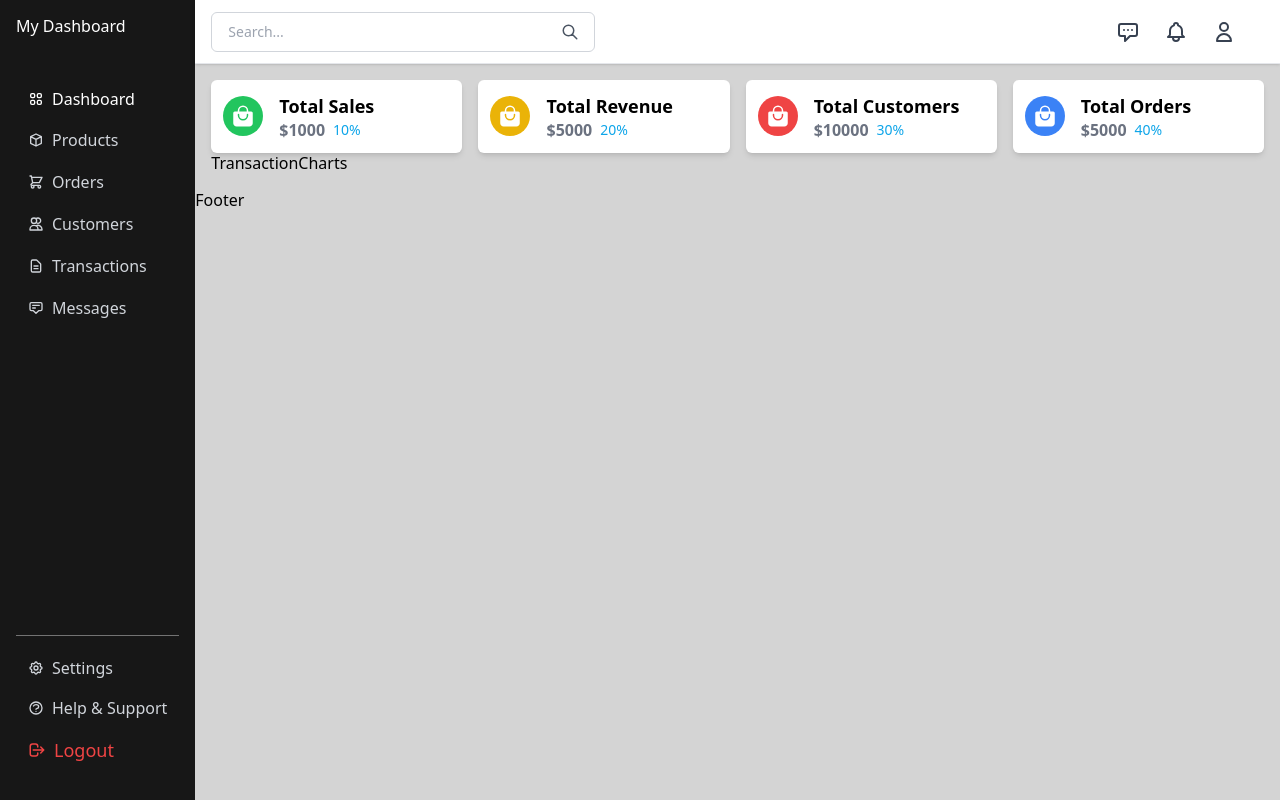
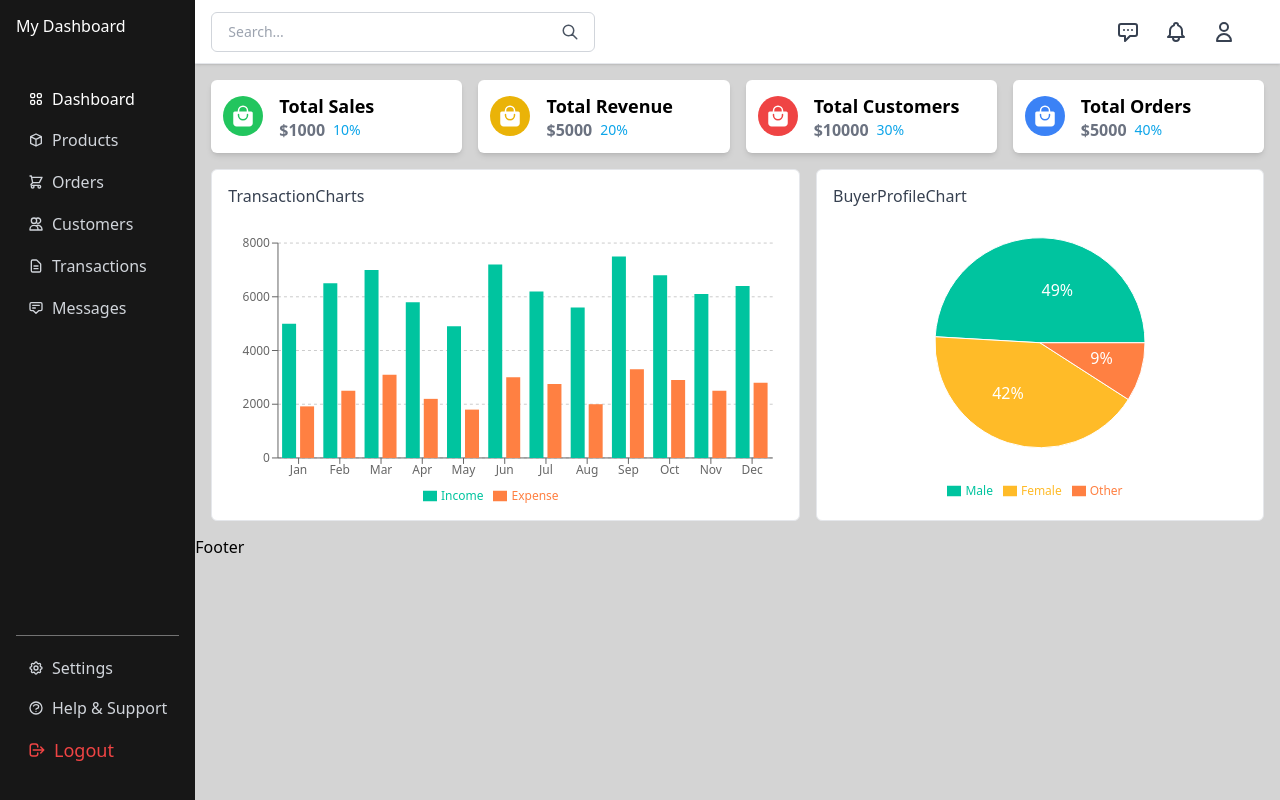
Before and after one commit to gaurab-magar/Dashboard, a React (Create React App) app: page / in a window 1280 px wide. Built offline with nearby package versions, Linux system fonts and the light colour scheme.

Commit message:
Recharts libraries added

```diff
--- a/package.json
+++ b/package.json
@@ -12,6 +12,7 @@
     "react-icons": "^5.3.0",
     "react-router-dom": "^6.27.0",
     "react-scripts": "5.0.1",
+    "recharts": "^2.13.3",
     "web-vitals": "^2.1.4"
   },
   "scripts": {
--- /dev/null
+++ b/src/components/BuyerProfileChart.js
@@ -0,0 +1,57 @@
+import React from 'react';
+import { Cell, Legend, Pie, PieChart, ResponsiveContainer } from 'recharts';
+
+const data = [
+    {
+        name:'Male',value: 540
+    },
+    {
+        name:'Female',value: 460
+    },
+    {
+        name:'Other',value: 100
+    }
+]
+
+const RADIAN = Math.PI / 180
+const COLORS = ['#00C49F','#FFBB28','#FF8042']
+
+const renderCustomizedLabel =({cx, cy ,midAngle, innerRadius, outerRadius, percent })=>{
+    const radius = innerRadius +(outerRadius - innerRadius) * 0.5
+    const x = cx + radius * Math.cos(-midAngle * RADIAN);
+    const y = cy + radius * Math.sin(-midAngle * RADIAN);
+
+    return(
+        <text x={x} y={y} fill="white" textAnchor={x > cx ? 'start' : 'end'} dominantBaseline={'central'} fontSize={16}>
+            {`${(percent * 100).toFixed(0)}%`}
+        </text>
+    )
+}
+const BuyerProfileChart = () => {
+  return (
+    <div className='w-[28rem] h-[22rem] bg-white p-4 rounded-md border border-gray-200 flex flex-col'>
+        <strong className='font-medium text-gray-700'>BuyerProfileChart</strong>
+        <div className='w-full mt-4 flex-1 text-xs'>
+        <ResponsiveContainer width='100%' height='100%'>
+            <PieChart width={730} height={250}>
+                <Pie data={data}
+                    dataKey="value"
+                    labelLine={false}
+                    label={renderCustomizedLabel}
+                    cx="50%"
+                    cy="45%"
+                    outerRadius={105}
+                    fill="#8884d8" >
+                    {data.map((_,index)=>(
+                        <Cell key={`cell-${index}`} fill={COLORS[index % COLORS.length]} />
+                    ))}
+                </Pie>
+                <Legend />
+            </PieChart>
+        </ResponsiveContainer>
+        </div>
+    </div>
+  )
+}
+
+export default BuyerProfileChart
--- a/src/components/Dashboard.js
+++ b/src/components/Dashboard.js
@@ -1,12 +1,16 @@
 import React from 'react'
 import DashboardStatcGrid from './DashboardStatcGrid'
 import TransactionCharts from './TransactionCharts'
+import BuyerProfileChart from './BuyerProfileChart'
 
 const Dashboard = () => {
   return (
-   <div>
+   <div className='flex flex-col gap-4' >
       <DashboardStatcGrid />
-      <TransactionCharts />
+      <div className='flex flex-row gap-4 w-full' >
+        <TransactionCharts />
+        <BuyerProfileChart />
+      </div>
    </div>
   )
 }
--- a/src/components/TransactionCharts.js
+++ b/src/components/TransactionCharts.js
@@ -1,8 +1,94 @@
 import React from 'react'
+import { ResponsiveContainer, BarChart, Bar, XAxis, YAxis, CartesianGrid, Tooltip, Legend } from 'recharts'
+
+const data = [
+  {
+    name: 'Jan',
+    Expense: 1920,
+    Income: 5000,
+  },
+  {
+    name: 'Feb',
+    Expense: 2500,
+    Income: 6500,
+  },
+  {
+    name: 'Mar',
+    Expense: 3100,
+    Income: 7000,
+  },
+  {
+    name: 'Apr',
+    Expense: 2200,
+    Income: 5800,
+  },
+  {
+    name: 'May',
+    Expense: 1800,
+    Income: 4900,
+  },
+  {
+    name: 'Jun',
+    Expense: 3000,
+    Income: 7200,
+  },
+  {
+    name: 'Jul',
+    Expense: 2750,
+    Income: 6200,
+  },
+  {
+    name: 'Aug',
+    Expense: 2000,
+    Income: 5600,
+  },
+  {
+    name: 'Sep',
+    Expense: 3300,
+    Income: 7500,
+  },
+  {
+    name: 'Oct',
+    Expense: 2900,
+    Income: 6800,
+  },
+  {
+    name: 'Nov',
+    Expense: 2500,
+    Income: 6100,
+  },
+  {
+    name: 'Dec',
+    Expense: 2800,
+    Income: 6400,
+  },
+];
+
 
 const TransactionCharts = () => {
   return (
-    <div>TransactionCharts</div>
+    <div className='h-[22rem] bg-white p-4 rounded-md border border-gray-200 flex flex-col flex-1'>
+      <strong className='font-medium text-gray-700' >TransactionCharts</strong>
+      <div className='w-full mt-4 flex-1 text-xs'>
+        <ResponsiveContainer width='100%' height='100%'>
+          <BarChart
+            width={500}
+            height={300}
+            data={data}
+            margin={{
+              top: 20, right: 10, left: -10, bottom: 0
+              }}>
+                <CartesianGrid strokeDasharray='3 3 0 0' vertical={false} />
+                  <XAxis dataKey="name" />
+                  <YAxis />
+                  <Tooltip />
+                  <Legend />
+                  <Bar dataKey="Income" fill="#00C49F" />
+                  <Bar dataKey="Expense" fill="#FF8042" />
+          </BarChart>
+        </ResponsiveContainer>
+      </div>
+    </div>
   )
 }
 
```
Also changed, not shown: 1 other file (tests, documents, lock files or other folders).
